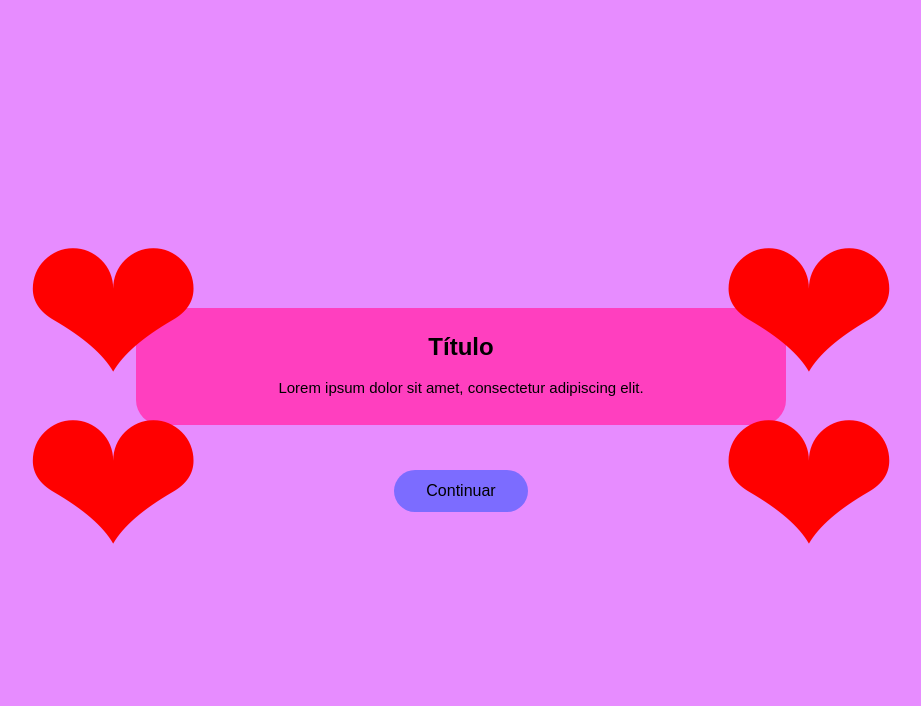
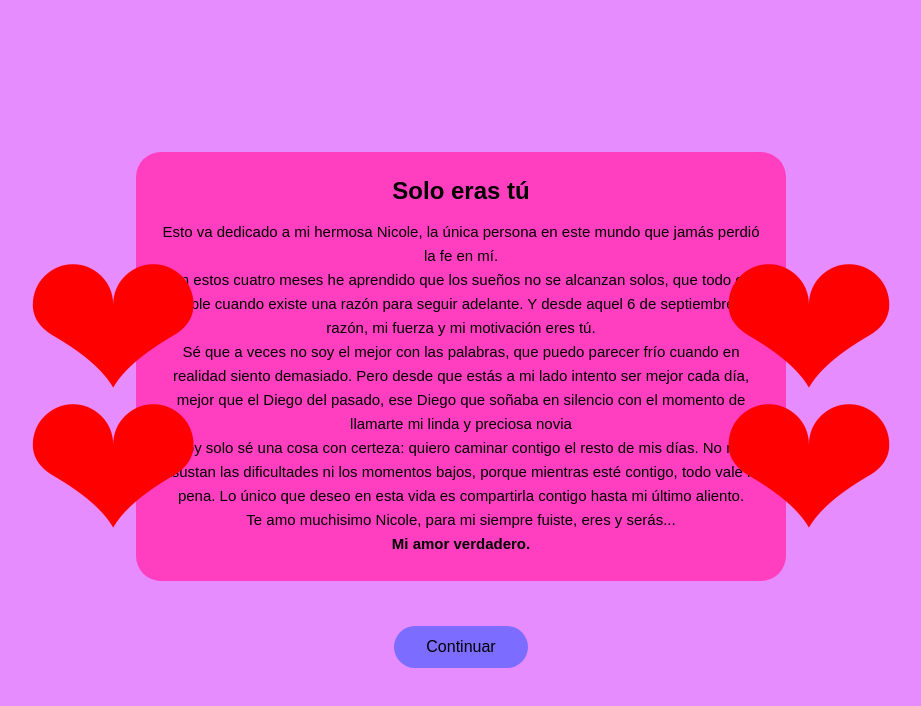
Before and after one commit to DiegoA-TorresA/Personal-Repository, a plain HTML site: page mensaje.html in a window 1280 px wide. Shown: the whole page, without its empty margins (179-1100 px from the left). Drawn offline with Linux system fonts and the light colour scheme.

Commit message:
commit 3

```diff
--- a/mensaje.html
+++ b/mensaje.html
@@ -1,27 +1,54 @@
 <!DOCTYPE html>
 <html lang="es">
 <head>
-  <meta charset="UTF-8" />
-  <meta name="viewport" content="width=device-width, initial-scale=1.0"/>
+  <meta charset="UTF-8">
+  <meta name="viewport" content="width=device-width, initial-scale=1.0, maximum-scale=1.0, user-scalable=no">
   <title>Mensaje</title>
   <link rel="stylesheet" href="styles.css">
 </head>
+
 <body class="bg">
-  <div class="container">
+  <div class="container message-mobile">
+
+    <!-- Corazones superiores -->
     <span class="heart top-left">❤</span>
     <span class="heart top-right">❤</span>
+
+    <!-- Tarjeta mensaje -->
+    <div class="card message-card">
+      <h2 class="message-title">Solo eras tú</h2>
+
+      <p class="message-text">
+        Esto va dedicado a mi hermosa Nicole,
+la única persona en este mundo que jamás perdió la fe en mí.<br>
+        En estos cuatro meses he aprendido que los sueños no se alcanzan solos,
+que todo es posible cuando existe una razón para seguir adelante.
+Y desde aquel 6 de septiembre,
+mi razón, mi fuerza y mi motivación eres tú. <br>
+        Sé que a veces no soy el mejor con las palabras,
+que puedo parecer frío cuando en realidad siento demasiado.
+Pero desde que estás a mi lado intento ser mejor cada día,
+mejor que el Diego del pasado,
+ese Diego que soñaba en silencio con el momento de llamarte mi linda y preciosa novia<br>
+        Hoy solo sé una cosa con certeza:
+quiero caminar contigo el resto de mis días.
+No me asustan las dificultades ni los momentos bajos,
+porque mientras esté contigo, todo vale la pena.
+Lo único que deseo en esta vida
+es compartirla contigo hasta mi último aliento.<br>
+Te amo muchisimo Nicole, para mi siempre fuiste, eres y serás...<br> <B>Mi amor verdadero.</B>
+      </p>
+    </div>
+
+    <!-- Botón continuar -->
+    <a href="collage.html" class="btn btn-main">
+      Continuar
+    </a>
+
+    <!-- Corazones inferiores -->
     <span class="heart bottom-left">❤</span>
     <span class="heart bottom-right">❤</span>
 
-    <div class="card">
-      <h2>Título</h2>
-      <p>
-        Lorem ipsum dolor sit amet, consectetur adipiscing elit.
-        <!-- AQUÍ reemplazas tu texto -->
-      </p>
-    </div>
-
-    <a href="collage.html" class="btn">Continuar</a>
   </div>
 </body>
 </html>
```
